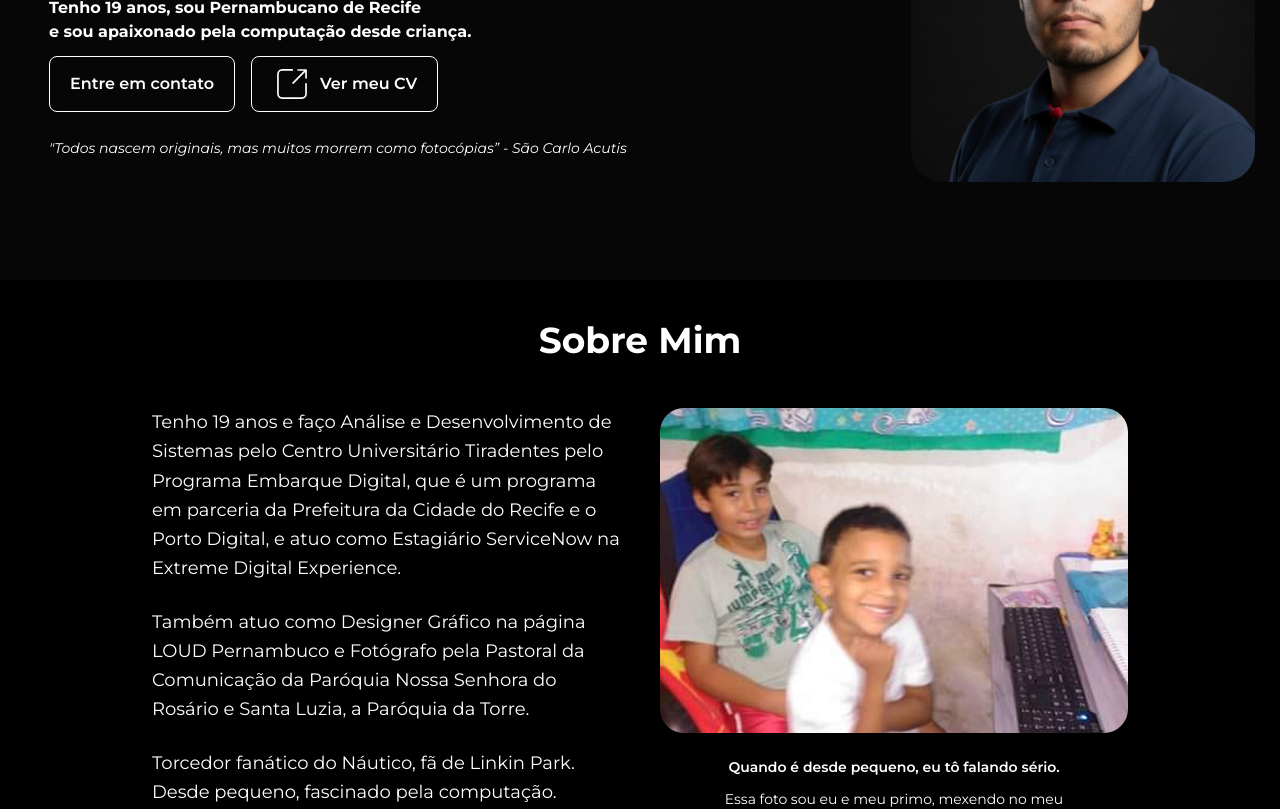
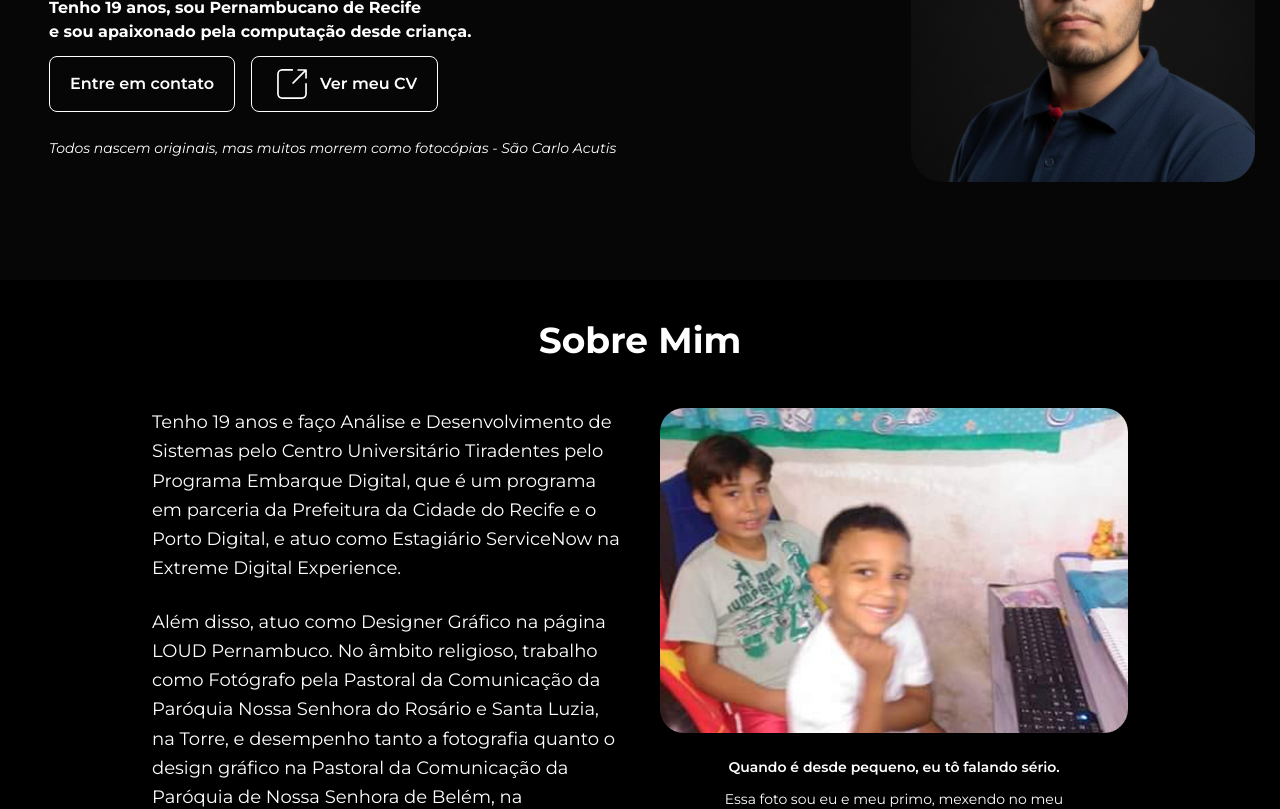
Before and after one commit to kauanbrpe/portfolio-kauanbrpedev, a React (Vite) app: page / in a window 1280 px wide. Shown: the part 340-1149 px from the top of the page. Built offline with nearby package versions, Linux system fonts and the light colour scheme.

Commit message:
feat: padre romeu tribute

```diff
--- a/src/core-components/about.tsx
+++ b/src/core-components/about.tsx
@@ -32,8 +32,10 @@ export default function About() {
                     </p>
 
                     <p>
-                        Também atuo como Designer Gráfico na página LOUD Pernambuco e Fotógrafo pela Pastoral da Comunicação da
-                        Paróquia Nossa Senhora do Rosário e Santa Luzia, a Paróquia da Torre.
+                        Além disso, atuo como Designer Gráfico na página LOUD Pernambuco. No âmbito religioso, trabalho como Fotógrafo pela
+                        Pastoral da Comunicação da Paróquia Nossa Senhora do Rosário e Santa Luzia, na Torre,
+                        e desempenho tanto a fotografia quanto o design gráfico na
+                        Pastoral da Comunicação da Paróquia de Nossa Senhora de Belém, na Encruzilhada.
                     </p>
 
                     <p>
--- a/src/core-components/hero.tsx
+++ b/src/core-components/hero.tsx
@@ -1,9 +1,16 @@
+import { useState } from "react";
 import Text from "../components/text.tsx";
 import imgKauan from "../assets/images/1768418275548.jpg";
+import imgPadreRomeu from "../assets/images/486772425_2180222339102982_6590822658095949303_n.jpg";
 import Button from "../components/button.tsx";
 import { CiShare1 } from "react-icons/ci";
 
 export default function Hero() {
+    const [isHovered, setIsHovered] = useState(false);
+
+    const img1 = imgKauan;
+    const img2 = imgPadreRomeu;
+
     const handleGoToContato = () => {
     document.getElementById("contato")?.scrollIntoView({ behavior: "smooth" });
 };
@@ -25,18 +32,18 @@ export default function Hero() {
     return (
         <section className="w-full bg-black-initial flex flex-col md:flex-row items-center justify-center md:h-135 h-auto py-8 sm:py-0">
             <div className="px-4 sm:px-6 gap-4 space-y-3 text-center md:text-left">
-                <Text as="h1" variant="body-bold-title">Kauan Henrique</Text>
+                <Text as="h1" variant="body-bold-title" className="transition-opacity duration-500">{isHovered ? "Meu Padre é Romeu" : "Kauan Henrique"}</Text>
                 <Text as="h2" variant="body-bold-subtile">Dev ServiceNow - EDX | ADS - UNIT</Text>
                 <Text as="h5" variant="body-bold-text">Tenho {calcularIdade()} anos, sou Pernambucano de Recife <br />e sou apaixonado pela computação desde criança.</Text>
                 <div className="app gap-4 space-y-3 flex md:text-left justify-center md:justify-start">
                     <Button onClick={handleGoToContato} variant="secondary">Entre em contato</Button>
                     <a href="https://docs.google.com/document/d/1KNPrDSo3YscS7MV94Gu_6UiMQ4OrPv24_vGh_9Sm6cw/edit?usp=sharing" target="_blank"><Button variant="secondary" icon={CiShare1}>Ver meu CV</Button></a>
                 </div>
-                <Text variant="body-sm-italic" className="text-center">"Todos nascem originais, mas muitos morrem como fotocópias” - São Carlo Acutis</Text>
+                <Text variant="body-sm-italic" className="text-center">{isHovered ? "A Torre é minha vida; se eu sair daqui um dia, que eu saia sem falar mais - Romeu da Fonte" : "Todos nascem originais, mas muitos morrem como fotocópias - São Carlo Acutis"}</Text>
             </div>
 
-            <div className="md:ml-45 mt-6 md:mt-0 shrink-0">
-                <img src={imgKauan} alt="imagem Kauan Henrique" className="h-86 w-86 rounded-4xl object-cover" />
+            <div onMouseEnter={() => setIsHovered(true)} onMouseLeave={() => setIsHovered(false)} className="md:ml-45 mt-6 md:mt-0 shrink-0">
+                <img src={isHovered ? img2 : img1} alt="imagem Kauan Henrique" className="h-86 w-86 rounded-4xl object-cover transition-opacity duration-500" />
             </div>
         </section>
     )
--- a/src/core-components/profissional.tsx
+++ b/src/core-components/profissional.tsx
@@ -34,6 +34,7 @@ export default function Profissional() {
                 <div className="flex gap-3 py-2 items-center">
                     <Button variant="primary" size="small">ServiceNow</Button>
                     <Button variant="primary" size="small">JavaScript</Button>
+                    <Button variant="primary" size="small">Angular.js</Button>
                 </div>
             </div>
         </section>
--- a/src/core-components/stacks.tsx
+++ b/src/core-components/stacks.tsx
@@ -5,6 +5,7 @@ import { FaJava } from "react-icons/fa6";
 import CSharp from "../assets/icons/icons8-c-sharp-logo.svg?react"
 import { SiDotnet } from "react-icons/si";
 import { FaPython } from "react-icons/fa";
+import { FaNodeJs } from "react-icons/fa";
 /* Front-end */
 import { FaHtml5 } from "react-icons/fa";
 import { IoLogoCss3 } from "react-icons/io";
@@ -53,6 +54,9 @@ export default function Stacks() {
                         <div className="flex gap-3 items-center">
                             <Button variant="secondary" icon={CSharp}>C Sharp</Button>
                             <Button variant="secondary" icon={SiDotnet}>DotNet</Button>
+                        </div>
+                        <div className="flex gap-3 items-center">
+                            <Button variant="secondary" icon={FaNodeJs}>Node.js</Button>
                         </div>
                     </div>
 
```
Also changed, not shown: src/assets/images/486772425_2180222339102982_6590822658095949303_n.jpg (added).
